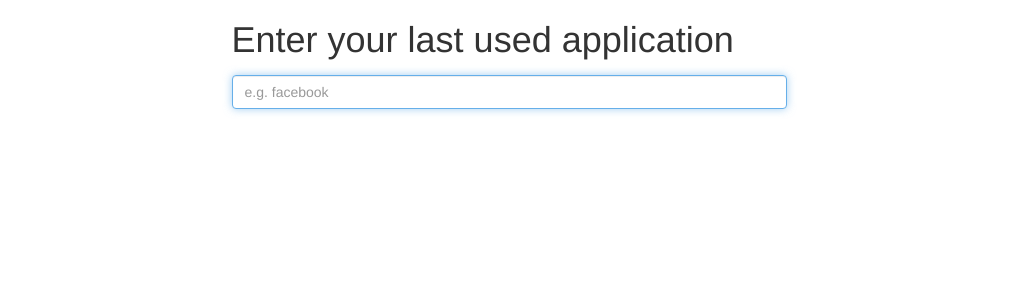
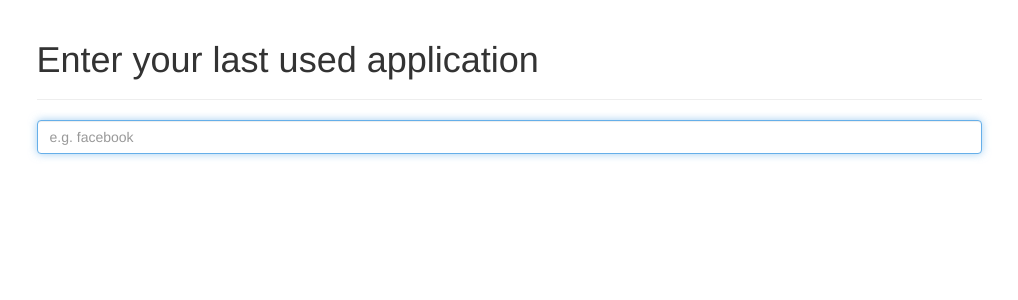
Before and after one commit to BennyCarlsson/itslikebutfor, a React (Create React App) app in the folder itslikebutfor/: page / in a window 1280 px wide. Shown: the top 300 px of the page, without its empty margins (131-1149 px from the left). Built offline with nearby package versions, Linux system fonts and the light colour scheme.

Commit message:
styled it

```diff
--- a/itslikebutfor/public/index.html
+++ b/itslikebutfor/public/index.html
@@ -3,30 +3,10 @@
   <head>
     <meta charset="utf-8">
     <meta name="viewport" content="width=device-width, initial-scale=1">
-    <link rel="shortcut icon" href="%PUBLIC_URL%/favicon.ico">
     <link rel="stylesheet" href="https://maxcdn.bootstrapcdn.com/bootstrap/latest/css/bootstrap.min.css">
-    <!--
-      Notice the use of %PUBLIC_URL% in the tag above.
-      It will be replaced with the URL of the `public` folder during the build.
-      Only files inside the `public` folder can be referenced from the HTML.
-
-      Unlike "/favicon.ico" or "favicon.ico", "%PUBLIC_URL%/favicon.ico" will
-      work correctly both with client-side routing and a non-root public URL.
-      Learn how to configure a non-root public URL by running `npm run build`.
-    -->
     <title>itslikebutfor</title>
   </head>
   <body>
     <div id="root"></div>
-    <!--
-      This HTML file is a template.
-      If you open it directly in the browser, you will see an empty page.
-
-      You can add webfonts, meta tags, or analytics to this file.
-      The build step will place the bundled scripts into the <body> tag.
-
-      To begin the development, run `npm start`.
-      To create a production bundle, use `npm run build`.
-    -->
   </body>
 </html>
--- a/itslikebutfor/src/App.js
+++ b/itslikebutfor/src/App.js
@@ -1,6 +1,6 @@
 import React, { Component } from 'react';
 import list from './list.js';
-import {FormControl, ControlLabel, Grid, Row, Col} from 'react-bootstrap';
+import {FormControl, Grid, Row, Col, PageHeader, Glyphicon} from 'react-bootstrap';
 
 class App extends Component {
   constructor(props) {
@@ -21,16 +21,16 @@ class App extends Component {
       <div>
         <Grid>
           <Row>
-            <Col xsHidden md={3}></Col>
-            <Col md={6}>
-                {
-                  this.state.showPage === "inputfield"
-                  ?<InputField showPage={this.state.showPage} lastAppEdit={this.lastAppEdit.bind(this)} lastApp={this.state.lastApp}/>
-                  :<ShowResult showPage={this.state.showPage} lastApp={this.state.lastApp} backToInputState={this.backToInputState.bind(this)}/>
-                }
+            <Col xsHidden md={1}></Col>
+            <Col md={10}>
+              {
+                this.state.showPage === "inputfield"
+                ?<InputField showPage={this.state.showPage} lastAppEdit={this.lastAppEdit.bind(this)} lastApp={this.state.lastApp}/>
+                :<ShowResult showPage={this.state.showPage} lastApp={this.state.lastApp} backToInputState={this.backToInputState.bind(this)}/>
+              }
             </Col>
-            <Col xsHidden md={3}></Col>
-          </Row>
+            <Col xsHidden md={1}></Col>
+          </  Row>
         </Grid>
       </div>
     );
@@ -73,10 +73,16 @@ class ShowResult extends Component{
   render(){
     return(
       <div onKeyPress={this.handleClick}>
-        <h1>it's like <span>{this.props.lastApp} </span>
-          but for <span>{this.state.thing}</span></h1>
-        <p className="text-left"><kbd>Backspace</kbd> for new</p>
-        <p className="text-right"><kbd>Enter</kbd> or <kbd>Space</kbd> for next</p>
+        <PageHeader>
+          <h1>
+            it's like <strong>{this.props.lastApp} </strong>
+            but for <strong>{this.state.thing}</strong>
+          </h1>
+        </PageHeader>
+        <em>
+          <div className="pull-left"><small><Glyphicon glyph="arrow-left"/> Backspace </small></div>
+          <div className="pull-right"><small>Enter or Space <Glyphicon glyph="repeat"/></small></div>
+        </em>
     </div>
     )
   }
@@ -99,8 +105,10 @@ class InputField extends Component{
   render(){
     return(
       <div>
+        <PageHeader>
+          <h1>Enter your last used application</h1>
+        </PageHeader>
         <form onSubmit={this.handleSubmit.bind(this)}>
-        <ControlLabel><h1>Enter your last used application</h1>  </ControlLabel>
           <FormControl autoFocus
             type="text"
             value={this.state.value}
```
Also changed, not shown: itslikebutfor/todo.txt, 1 other file (tests, documents, lock files or other folders).
